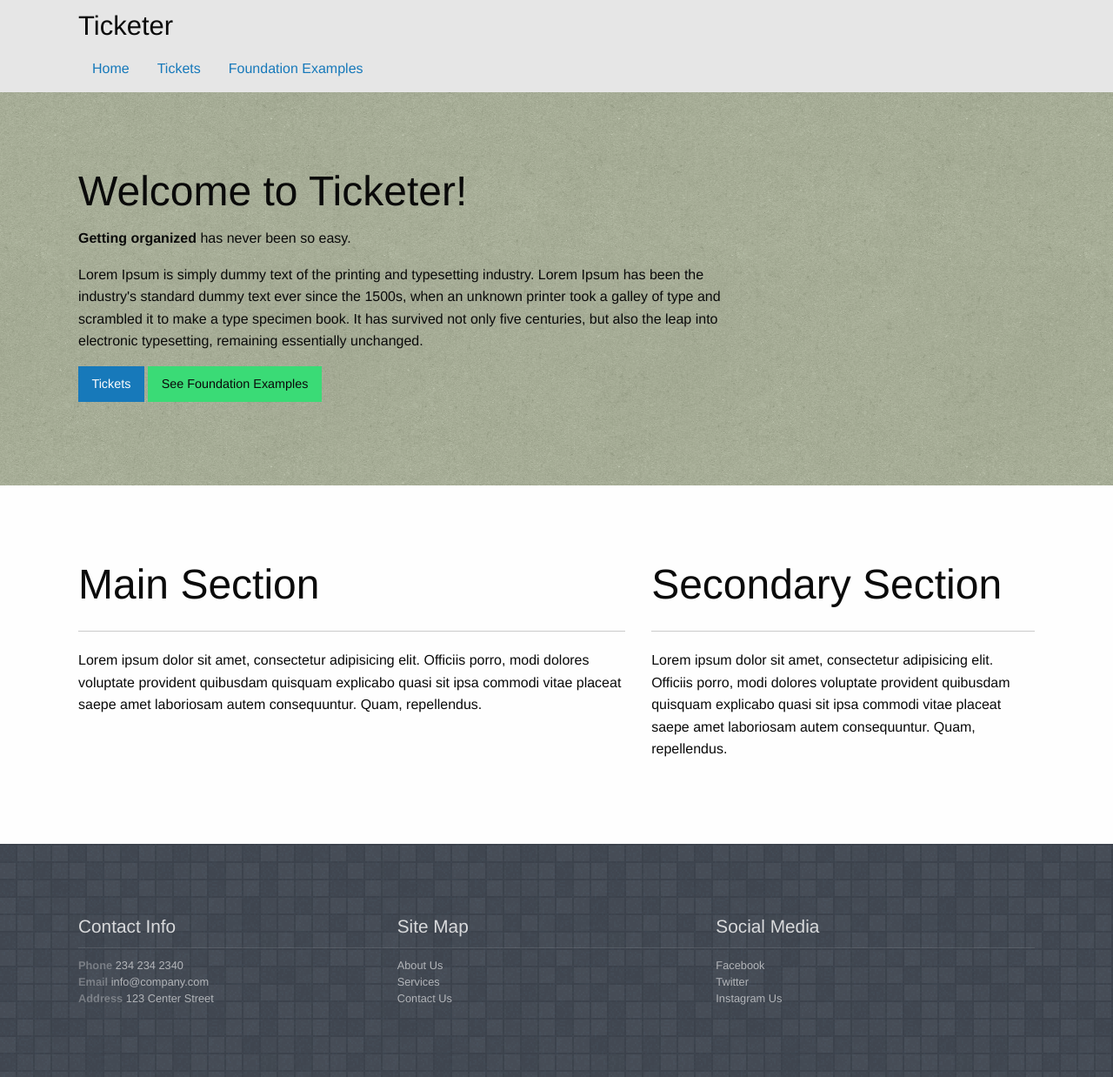
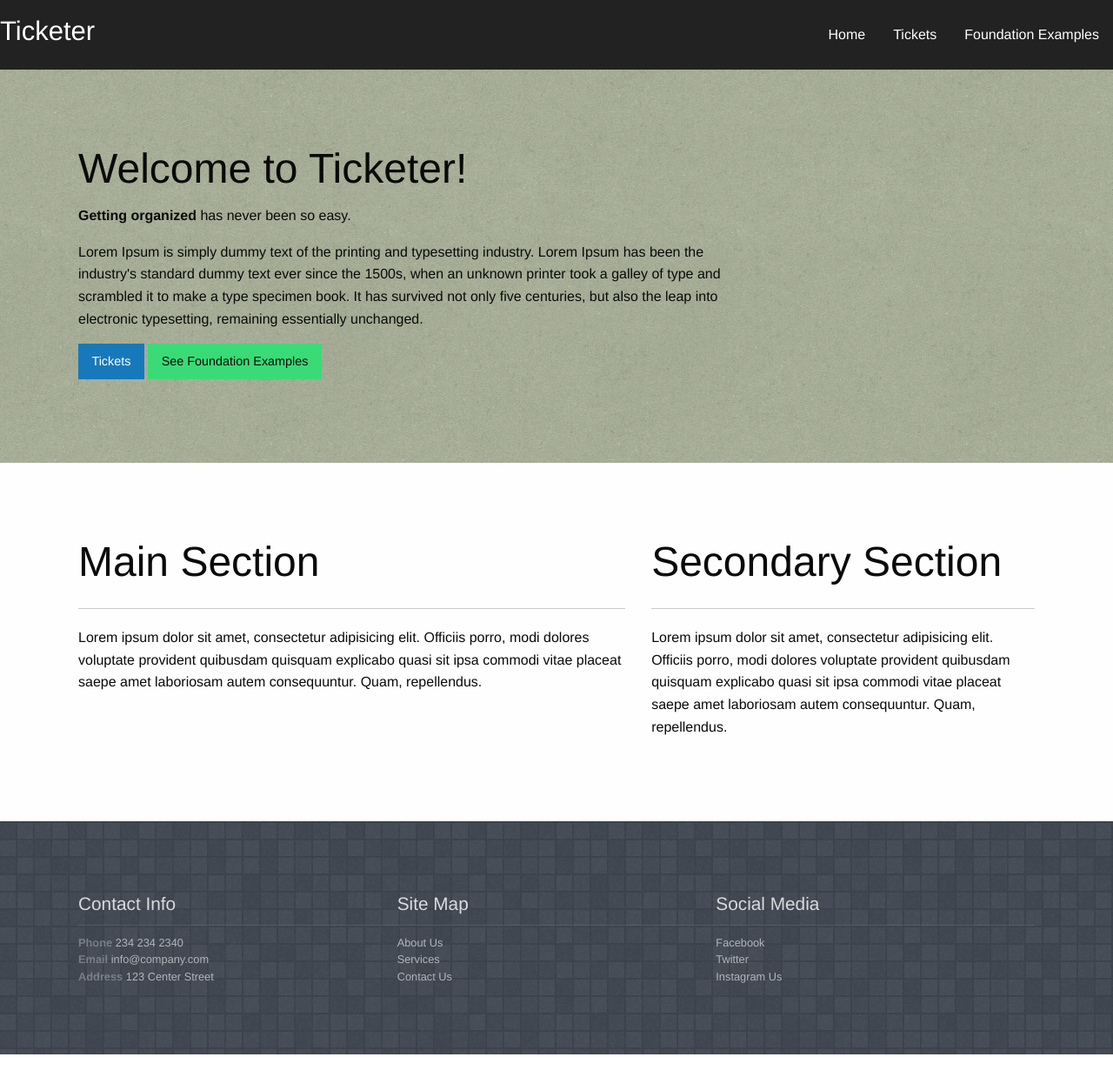
Before and after one commit to liaoj9/Ticketer, a Flask app: page / in a window 1280 px wide. Shown: the whole page at 87% size. After the commit the page ends 1212 px from the top, so only its background shows below. Run offline with Flask 2, Linux system fonts and the light colour scheme; some libraries are stand-ins or nearby versions.

Commit message:
worked on fixing up nav bar - its still broke so i took wrap out for time being

```diff
--- a/static/css/app.css
+++ b/static/css/app.css
@@ -13,9 +13,46 @@
 }
 
 /* - - - - - - - - -------------------- - - - - - - - - - - -
-                            NAV
+                        NAV MOBILE
    - - - - - - - - -------------------- - - - - - - - - - -*/
 
+
+
+/* - - - - - - - - -------------------- - - - - - - - - - - -
+                        NAV DESKTOP
+   - - - - - - - - -------------------- - - - - - - - - - -*/
+
+.nav-desktop {
+  background-color: #222;
+  height: 80px;
+  padding: 0;
+}
+
+.site-logo {
+  color: white;
+  line-height: 80px;
+}
+
+.nav-desktop .menu-desktop {
+  line-height: 80px;
+  background-color: transparent;
+}
+
+.nav-desktop a {
+  display: inline-block;
+}
+
+.menu-desktop > li > a {
+  display: inline-block;
+  line-height: 80px;
+  padding-top: 0;
+  padding-bottom: 0;
+  color: white;
+}
+
+.menu-desktop > li > a:hover {
+  background-color: rgba(255,255,255, 0.1);
+}
 
 /* - - - - - - - - -------------------- - - - - - - - - - - -
                            HERO
--- a/templates/index.html
+++ b/templates/index.html
@@ -11,20 +11,22 @@
   </head>
 
   <body>
+    <!-- MOBILE NAVIGATION -->
+
     <!-- DESKTOP NAVIGATION -->
-    <nav class="top-bar" id="responsive-menu">
-      <div class="wrap">
+    <nav class="top-bar nav-desktop" id="responsive-menu">
+      <!-- <div class="wrap"> -->
         <div class="top-bar-left">
-          <h3>Ticketer</h3>
+          <h3 class="site-logo">Ticketer</h3>
         </div>
         <div class="top-bar-right">
-          <ul class="menu">
+          <ul class="menu menu-desktop">
             <li><a href="{{ url_for('index') }}">Home</a></li>
             <li><a href="{{ url_for('tickets') }}">Tickets</a></li>
             <li><a href="{{ url_for('foundation_examples')}}">Foundation Examples</a></li>
           </ul>
         </div>
-      </div>
+      <!-- </div> -->
     </nav>
 
 
```
